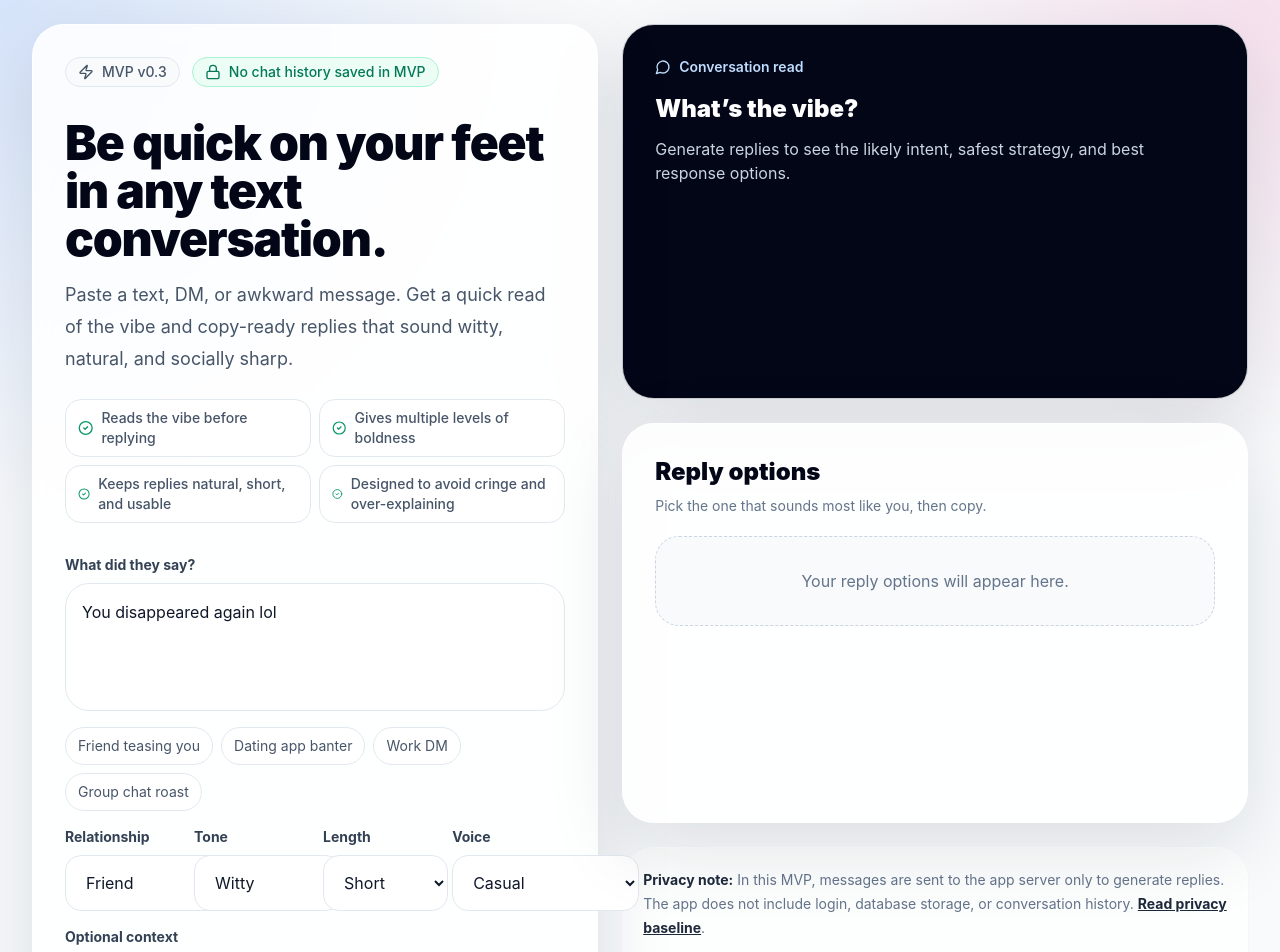
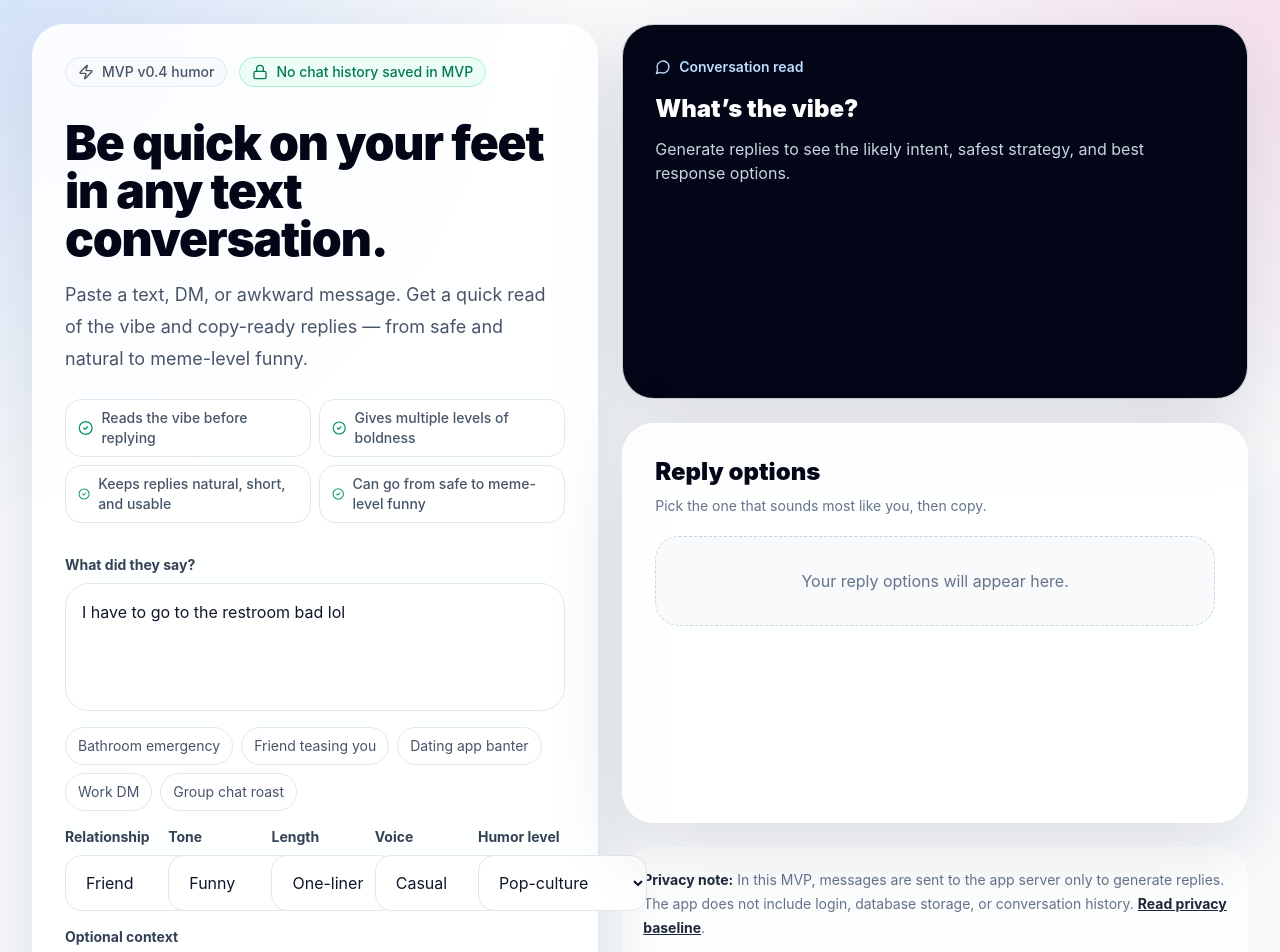
Before and after one commit to AidenOh-1/Quick-on-My-Feet, a Next.js app: page / in a window 1280 px wide. Shown: the top 952 px of the page. Built offline with nearby package versions, Linux system fonts and the light colour scheme.

Commit message:
Add humor level controls and meme-funny scenario

```diff
--- a/app/page.tsx
+++ b/app/page.tsx
@@ -14,6 +14,7 @@ import {
   SlidersHorizontal,
   CheckCircle2,
   HeartHandshake,
+  Laugh,
 } from 'lucide-react';
 
 type Reply = {
@@ -35,6 +36,7 @@ type Scenario = {
   tone: string;
   length: string;
   voice: string;
+  humorLevel: string;
   message: string;
   context: string;
 };
@@ -43,15 +45,27 @@ const relationships = ['Friend', 'Dating / crush', 'Coworker', 'Boss', 'Group ch
 const tones = ['Witty', 'Funny', 'Flirty', 'Warm', 'Professional', 'Soft no', 'Comeback', 'Less cringe'];
 const lengths = ['Short', 'Medium', 'One-liner'];
 const voices = ['Balanced', 'Casual', 'Confident', 'Dry humor', 'Warm', 'Korean-American', 'Executive'];
+const humorLevels = ['Safe', 'Playful', 'Funnier', 'Meme / absurd', 'Pop-culture'];
 const feedbackOptions = ['Good', 'Too cringe', 'Too long', 'Not my style'];
 
 const scenarios: Scenario[] = [
+  {
+    label: 'Bathroom emergency',
+    relationship: 'Friend',
+    tone: 'Funny',
+    length: 'One-liner',
+    voice: 'Casual',
+    humorLevel: 'Pop-culture',
+    message: 'I have to go to the restroom bad lol',
+    context: 'Make it dramatic and funny like: May the Force be with me 😂',
+  },
   {
     label: 'Friend teasing you',
     relationship: 'Friend',
     tone: 'Witty',
     length: 'Short',
     voice: 'Casual',
+    humorLevel: 'Playful',
     message: 'You disappeared again lol',
     context: 'I was busy but want to keep it playful.',
   },
@@ -61,6 +75,7 @@ const scenarios: Scenario[] = [
     tone: 'Flirty',
     length: 'One-liner',
     voice: 'Confident',
+    humorLevel: 'Playful',
     message: 'Are you always this busy or just ignoring me?',
     context: 'Keep it confident, playful, and not too much.',
   },
@@ -70,6 +85,7 @@ const scenarios: Scenario[] = [
     tone: 'Professional',
     length: 'Short',
     voice: 'Executive',
+    humorLevel: 'Safe',
     message: 'Can you send me the update by tonight?',
     context: 'I can send a partial update today and full version tomorrow.',
   },
@@ -79,6 +95,7 @@ const scenarios: Scenario[] = [
     tone: 'Comeback',
     length: 'One-liner',
     voice: 'Dry humor',
+    humorLevel: 'Meme / absurd',
     message: 'Lol okay, Mr. Corporate Strategy',
     context: 'Make it funny but not mean.',
   },
@@ -88,7 +105,7 @@ const benefits = [
   'Reads the vibe before replying',
   'Gives multiple levels of boldness',
   'Keeps replies natural, short, and usable',
-  'Designed to avoid cringe and over-explaining',
+  'Can go from safe to meme-level funny',
 ];
 
 export default function Home() {
@@ -97,6 +114,7 @@ export default function Home() {
   const [tone, setTone] = useState(scenarios[0].tone);
   const [length, setLength] = useState(scenarios[0].length);
   const [voice, setVoice] = useState(scenarios[0].voice);
+  const [humorLevel, setHumorLevel] = useState(scenarios[0].humorLevel);
   const [context, setContext] = useState(scenarios[0].context);
   const [result, setResult] = useState<GenerateResponse | null>(null);
   const [loading, setLoading] = useState(false);
@@ -113,6 +131,7 @@ export default function Home() {
     setTone(scenario.tone);
     setLength(scenario.length);
     setVoice(scenario.voice);
+    setHumorLevel(scenario.humorLevel);
     setContext(scenario.context);
     setResult(null);
     setError('');
@@ -121,9 +140,10 @@ export default function Home() {
     setFeedbackSaved(false);
   }
 
-  async function generateReplies(nextTone?: string) {
+  async function generateReplies(nextTone?: string, nextHumorLevel?: string) {
     if (!canGenerate) return;
     const selectedTone = nextTone || tone;
+    const selectedHumorLevel = nextHumorLevel || humorLevel;
 
     setLoading(true);
     setError('');
@@ -135,7 +155,15 @@ export default function Home() {
       const res = await fetch('/api/generate-replies', {
         method: 'POST',
         headers: { 'Content-Type': 'application/json' },
-        body: JSON.stringify({ message, relationship, tone: selectedTone, length, voice, context }),
+        body: JSON.stringify({
+          message,
+          relationship,
+          tone: selectedTone,
+          length,
+          voice,
+          humorLevel: selectedHumorLevel,
+          context,
+        }),
       });
 
       const data = await res.json();
@@ -169,6 +197,7 @@ export default function Home() {
       tone,
       length,
       voice,
+      humorLevel,
       createdAt: new Date().toISOString(),
       replies: result?.replies?.map((reply) => reply.text) || [],
     };
@@ -188,7 +217,7 @@ export default function Home() {
           <div className="mb-8 flex flex-wrap items-center gap-3">
             <div className="inline-flex items-center gap-2 rounded-full border border-slate-200 bg-slate-50 px-3 py-1 text-sm font-medium text-slate-600">
               <Zap className="h-4 w-4" />
-              MVP v0.3
+              MVP v0.4 humor
             </div>
             <div className="inline-flex items-center gap-2 rounded-full border border-emerald-200 bg-emerald-50 px-3 py-1 text-sm font-medium text-emerald-700">
               <Lock className="h-4 w-4" />
@@ -200,7 +229,7 @@ export default function Home() {
             Be quick on your feet in any text conversation.
           </h1>
           <p className="mt-4 max-w-2xl text-lg leading-8 text-slate-600">
-            Paste a text, DM, or awkward message. Get a quick read of the vibe and copy-ready replies that sound witty, natural, and socially sharp.
+            Paste a text, DM, or awkward message. Get a quick read of the vibe and copy-ready replies — from safe and natural to meme-level funny.
           </p>
 
           <div className="mt-6 grid gap-2 sm:grid-cols-2">
@@ -235,11 +264,12 @@ export default function Home() {
               ))}
             </div>
 
-            <div className="grid gap-4 sm:grid-cols-2 lg:grid-cols-4">
+            <div className="grid gap-4 sm:grid-cols-2 lg:grid-cols-5">
               <SelectCard label="Relationship" value={relationship} setValue={setRelationship} options={relationships} />
               <SelectCard label="Tone" value={tone} setValue={setTone} options={tones} />
               <SelectCard label="Length" value={length} setValue={setLength} options={lengths} />
               <SelectCard label="Voice" value={voice} setValue={setVoice} options={voices} />
+              <SelectCard label="Humor level" value={humorLevel} setValue={setHumorLevel} options={humorLevels} />
             </div>
 
             <label className="grid gap-2">
@@ -248,7 +278,7 @@ export default function Home() {
                 value={context}
                 onChange={(event) => setContext(event.target.value)}
                 className="rounded-2xl border border-slate-200 bg-white p-4 outline-none ring-blue-500/20 transition focus:border-blue-400 focus:ring-4"
-                placeholder="e.g., I was actually busy, but I want to keep it playful"
+                placeholder="e.g., Make it dramatic like May the Force be with me 😂"
               />
             </label>
 
@@ -271,7 +301,7 @@ export default function Home() {
             </button>
 
             {result && (
-              <div className="grid gap-2 sm:grid-cols-3">
+              <div className="grid gap-2 sm:grid-cols-4">
                 <button
                   onClick={() => {
                     setTone('Less cringe');
@@ -286,7 +316,8 @@ export default function Home() {
                 <button
                   onClick={() => {
                     setTone('Witty');
-                    generateReplies('Witty');
+                    setHumorLevel('Funnier');
+                    generateReplies('Witty', 'Funnier');
                   }}
                   disabled={loading}
                   className="inline-flex items-center justify-center gap-2 rounded-2xl border border-slate-200 bg-white px-4 py-3 text-sm font-bold text-slate-700 transition hover:bg-slate-50 disabled:opacity-50"
@@ -304,6 +335,18 @@ export default function Home() {
                 >
                   <HeartHandshake className="h-4 w-4" />
                   Make warmer
+                </button>
+                <button
+                  onClick={() => {
+                    setTone('Funny');
+                    setHumorLevel('Meme / absurd');
+                    generateReplies('Funny', 'Meme / absurd');
+                  }}
+                  disabled={loading}
+                  className="inline-flex items-center justify-center gap-2 rounded-2xl border border-slate-200 bg-white px-4 py-3 text-sm font-bold text-slate-700 transition hover:bg-slate-50 disabled:opacity-50"
+                >
+                  <Laugh className="h-4 w-4" />
+                  Make it funnier
                 </button>
               </div>
             )}
```
